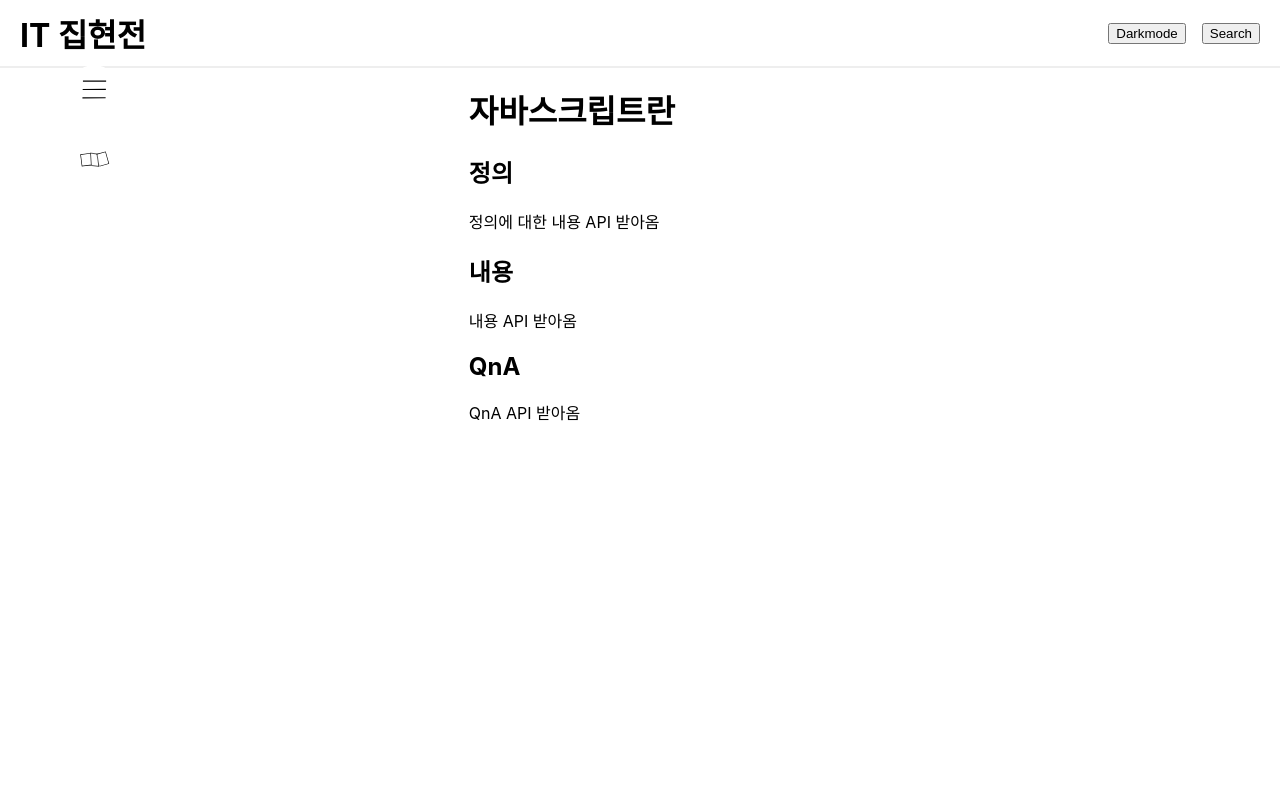
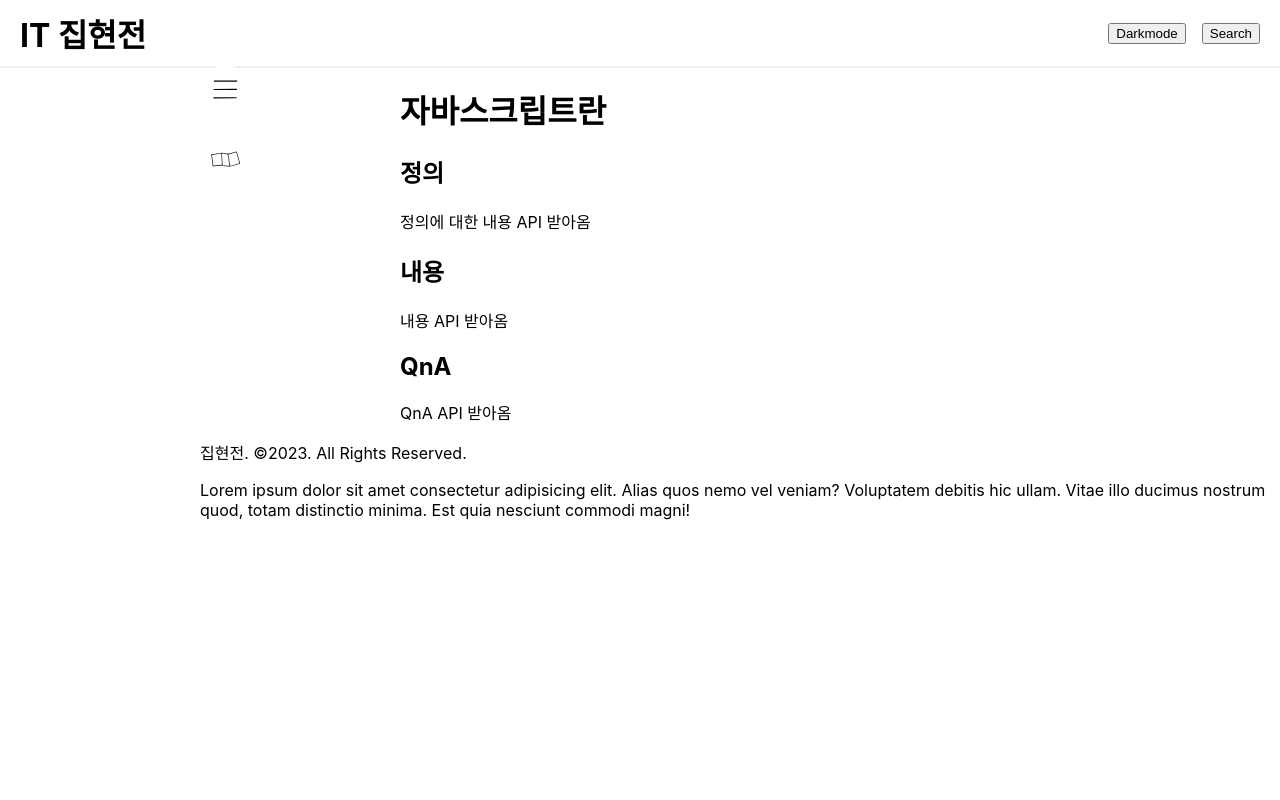
Before and after one commit to Seunggyu-Jung/interview_summary, a React (Create React App) app: page /detail in a window 1280 px wide. Shown: the top 800 px of the page. Built offline with nearby package versions, Linux system fonts and the light colour scheme; the HTML template or start-up script is replaced by a standard one.

Commit message:
feat: 디테일 페이지 버튼 및 사이드바 fixed 작업추가

```diff
--- a/src/components/Footer/Footer.styled.ts
+++ b/src/components/Footer/Footer.styled.ts
@@ -1 +1,5 @@
 import { styled } from 'styled-components';
+
+export const Footer = styled.div`
+  margin-left: -200px;
+`;
--- a/src/components/Footer/Footer.tsx
+++ b/src/components/Footer/Footer.tsx
@@ -1,15 +1,16 @@
 import React from 'react';
+import * as S from './Footer.styled';
 
 const Footer = () => {
   return (
-    <div>
+    <S.Footer>
       집현전. ©2023. All Rights Reserved.
       <p>
         Lorem ipsum dolor sit amet consectetur adipisicing elit. Alias quos nemo
         vel veniam? Voluptatem debitis hic ullam. Vitae illo ducimus nostrum
         quod, totam distinctio minima. Est quia nesciunt commodi magni!
       </p>
-    </div>
+    </S.Footer>
   );
 };
 
--- a/src/components/Slider/Slider.styled.ts
+++ b/src/components/Slider/Slider.styled.ts
@@ -10,8 +10,9 @@ const isType = {
     transition: transform 0.3s ease;
   `,
   active: css`
+    position: fixed;
     width: 200px;
-    height: 100vh;
+    height: 100%;
     background-color: antiquewhite;
     transform: translateX(0);
     transition: transform 0.5s ease;
--- a/src/pages/DetailPage/DetailPage.styled.ts
+++ b/src/pages/DetailPage/DetailPage.styled.ts
@@ -15,20 +15,32 @@ const isType = {
 
 export const Wrapper = styled.div`
   display: flex;
+  gap: 200px;
   padding-top: 65px;
+`;
+
+export const SliderWrapper = styled.div`
+  width: 0;
+  overflow: hidden;
   height: 100vh;
+  background-color: red;
+`;
+
+export const ButtonWrapper = styled.div`
+  flex-basis: 2;
 `;
 
 export const Content = styled.div`
   display: flex;
+  flex-direction: column;
   height: 100vh;
 `;
 
 export const BtnSection = styled.section<IBtnSection>`
   ${props => isType[props.type]}
-  position: sticky;
   transition: 0.5s ease;
   display: flex;
   flex-direction: column;
   gap: 20px;
+  position: fixed;
 `;
--- a/src/pages/DetailPage/DetailPage.tsx
+++ b/src/pages/DetailPage/DetailPage.tsx
@@ -25,9 +25,11 @@ export default function DetailPage() {
       <Header></Header>
       <S.Wrapper>
         {isGuidePopupOpen && <GuidePopup />}
-        <Slider isActive={sliderActive} />
+        <S.SliderWrapper>
+          <Slider isActive={sliderActive} />
+        </S.SliderWrapper>
 
-        <S.Content>
+        <S.ButtonWrapper>
           <S.BtnSection type={sliderActive ? 'active' : 'default'}>
             <Button onClick={toggleSlider}>
               <img src={hamburger} alt="Menu" />
@@ -36,7 +38,9 @@ export default function DetailPage() {
               <img src={guide} alt="Guide" />
             </Button>
           </S.BtnSection>
+        </S.ButtonWrapper>
 
+        <S.Content>
           <div>
             <h1>자바스크립트란</h1>
             <section>
@@ -52,9 +56,10 @@ export default function DetailPage() {
               <p>QnA API 받아옴</p>
             </section>
           </div>
+          <Footer></Footer>
         </S.Content>
       </S.Wrapper>
-      <Footer></Footer>
+      {/* <Footer></Footer> */}
     </>
   );
 }
```
